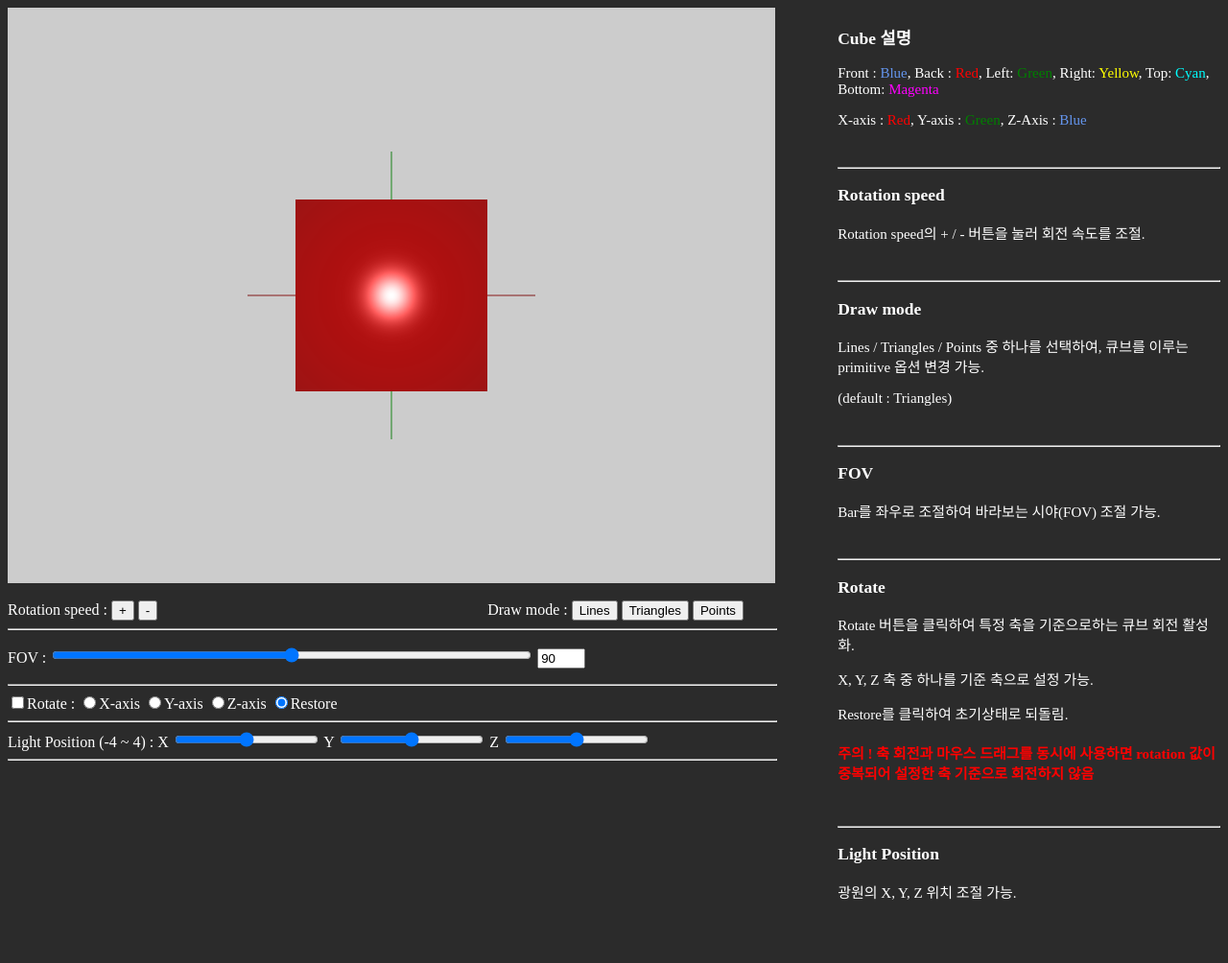
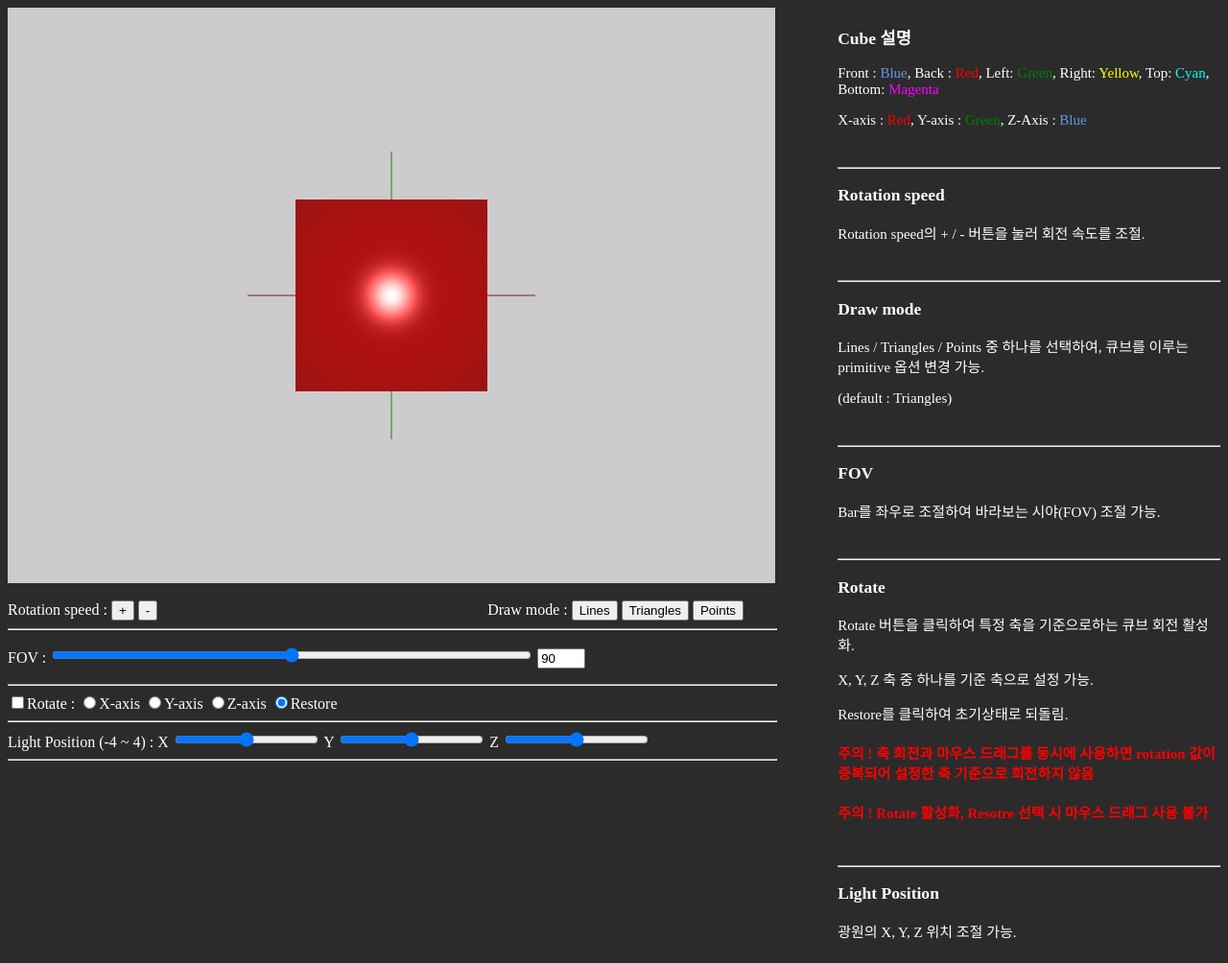
Before and after one commit to junyeoop/WebGL_Project, a plain HTML site: page index.html in a window 1280 px wide. Shown: the whole page at 96% size. Before the commit the page ends 963 px from the top, so only its background shows below. Drawn offline with Linux system fonts and the light colour scheme.

Commit message:
Fix html

```diff
--- a/index.html
+++ b/index.html
@@ -80,6 +80,7 @@
 		<p> X, Y, Z 축 중 하나를 기준 축으로 설정 가능.</p>
 		<p> Restore를 클릭하여 초기상태로 되돌림.</p>
 		<h4 style="color:red"> 주의 ! 축 회전과 마우스 드래그를 동시에 사용하면 rotation 값이 중복되어 설정한 축 기준으로 회전하지 않음</h4>
+		<h4 style="color:red"> 주의 ! Rotate 활성화, Resotre 선택 시 마우스 드래그 사용 불가</h4>
 		<br><hr>
 
 		<h3>Light Position </h3>
```
